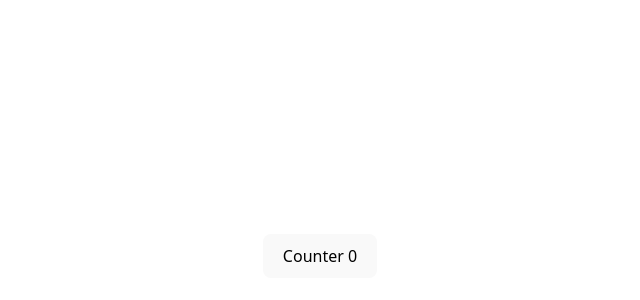
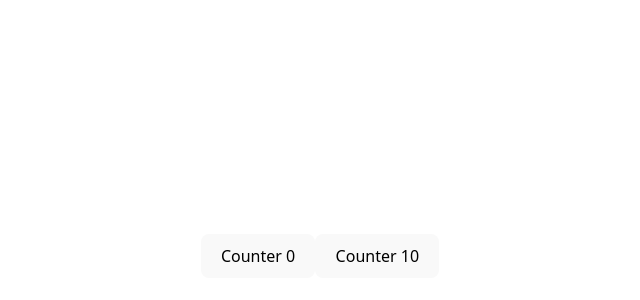
Before and after one commit to Krishna240517/React, a React (Vite) app in the folder 01-react-basics/: page / in a window 1280 px wide. Shown: the part 144-444 px from the top of the page, without its empty margins (320-960 px from the left). Built offline with nearby package versions, Linux system fonts and the light colour scheme.

Commit message:
Counter Up and Counter Down functionality added

```diff
--- a/01-react-basics/src/App.jsx
+++ b/01-react-basics/src/App.jsx
@@ -1,17 +1,30 @@
 import { useState } from 'react';
 import './App.css'
 function App() {
-  const[count, setCount] = useState(0);
+  const[countUp,setCountUp] = useState(0);
+  const[countDown, setCountDown] = useState(10);
 
-  function onClickHandler(){
-    setCount(count + 1);
+  function onClickUpHandler(){
+    setCountUp(countUp + 1);
+  }
+  function onClickDownHandler(){
+    setCountDown(countDown - 1);
   }
 
   return(
-    <Button onClick={onClickHandler} count={count}/>
-  );
+    <div>
+      <ButtonUp onClick={onClickUpHandler} count={countUp}></ButtonUp>
+      <ButtonDown onClick={onClickDownHandler} count={countDown}></ButtonDown>
+    </div>
+  )
 }
-function Button(props){
+
+function ButtonUp(props){
+  return(
+    <button onClick={props.onClick}>Counter {props.count}</button>
+  )
+}
+function ButtonDown(props){
   return(
     <button onClick={props.onClick}>Counter {props.count}</button>
   )
```
